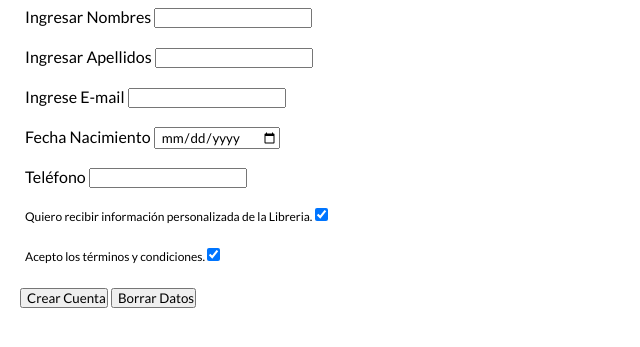
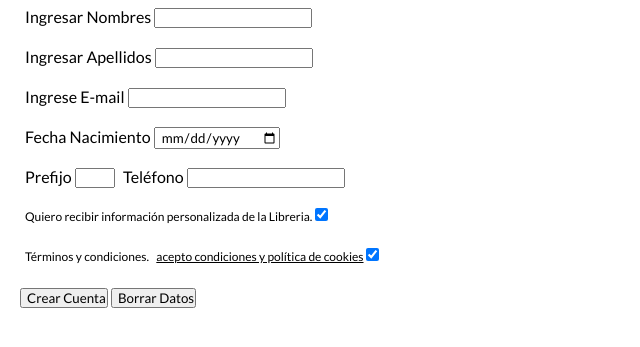
Before and after one commit to Manustoteles/grupo_2_libreria, a website: page views/register.html in a window 1280 px wide. Shown: the part 195-542 px from the top of the page, without its empty margins (0-640 px from the left). Drawn offline with Linux system fonts and the light colour scheme; files that its build step writes are made by us from their sources; files whose address does not match are found by name.

Commit message:
última versión del formulario registro

```diff
--- a/public/css/register_styles.css
+++ b/public/css/register_styles.css
@@ -1,6 +1,7 @@
 *{
     padding-left: 5px;
     box-sizing: border-box;
+    font-family: Lato, sans-serif;
 
 }
 .logo_reg{
@@ -19,3 +20,9 @@ div{
     font-size: 12px;
 
 }
+.prefijo{
+    width: 40px;
+}
+a{
+    text-decoration: underline;
+}
--- a/views/register.html
+++ b/views/register.html
@@ -4,9 +4,9 @@
 <head>
     <meta charset="UTF-8">
     <meta name="viewport" content="width=device-width, initial-scale=1.0">
+    <title>Formulario de Registro</title>
     <link href="https://cdnjs.cloudflare.com/ajax/libs/font-awesome/5.15.3/css/all.min.css" rel="stylesheet" />
     <link href="https://fonts.googleapis.com/css2?family=Lato&display=swap" rel="stylesheet">
-    <title>Formulario de Registro</title>
     <link href="/css/general_styles.css" rel="stylesheet" >
     <link href="css/register_styles.css" rel="stylesheet">
 
@@ -33,6 +33,8 @@
             <input type="date" name="fecha" id="fecha">
         </div>
         <div>
+            <label for="codigo">Prefijo</label>
+            <input class="prefijo" type="text" name="codigo" id="codigo">
             <label for="telefono">Teléfono</label>
             <input type="text" name="telefone" id="telefono">
         </div>
@@ -40,7 +42,7 @@
             <label for="informacion">Quiero recibir información personalizada de la Libreria.</label>
             <input type="checkbox" name="informacion" checked>
             <br br="break line">
-            <label for="terminos">Acepto los términos y condiciones.</label>
+            <label for="terminos">Términos y condiciones. <a href="#">acepto condiciones y política de cookies</a></label>
             <input type="checkbox" name="terminos" checked>
         </div>
         <div class="botones">
```
